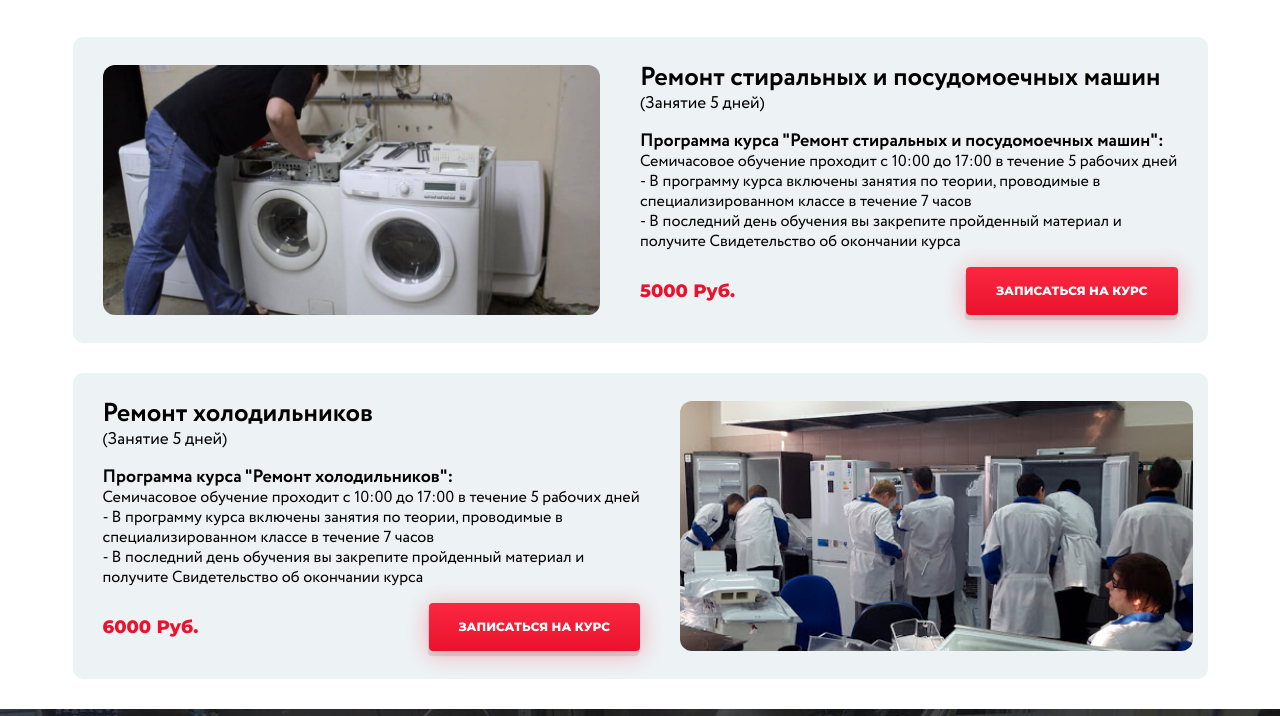
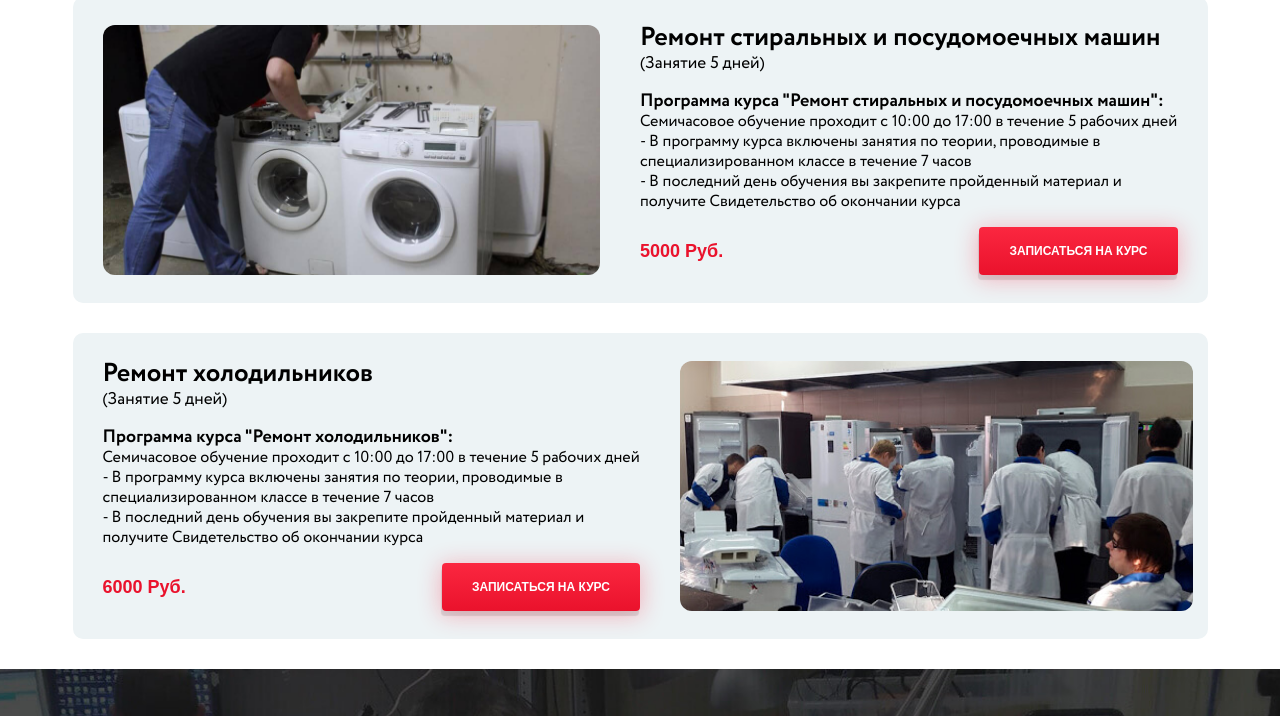
Before and after one commit to vskuzmin28/project-from-vicecode, a plain HTML site: page index.html in a window 1280 px wide. Shown: the part 1312-2028 px from the top of the page. Drawn offline with Linux system fonts and the light colour scheme.

Commit message:
removed cdn font

```diff
--- a/index.html
+++ b/index.html
@@ -6,7 +6,6 @@
 	<title>Главная</title>
 	<link rel="icon" href="favicon.ico" type="image/x-icon" />
 	<link rel="shortcut icon" href="favicon.ico" type="image/x-icon" />
-	<link href="https://fonts.googleapis.com/css2?family=Montserrat:wght@400;500;600;700;800;900&display=swap" rel="stylesheet">
 	<link rel="stylesheet" href="css/vendor.css">
 	<link rel="stylesheet" href="style.css">
 </head>
```
